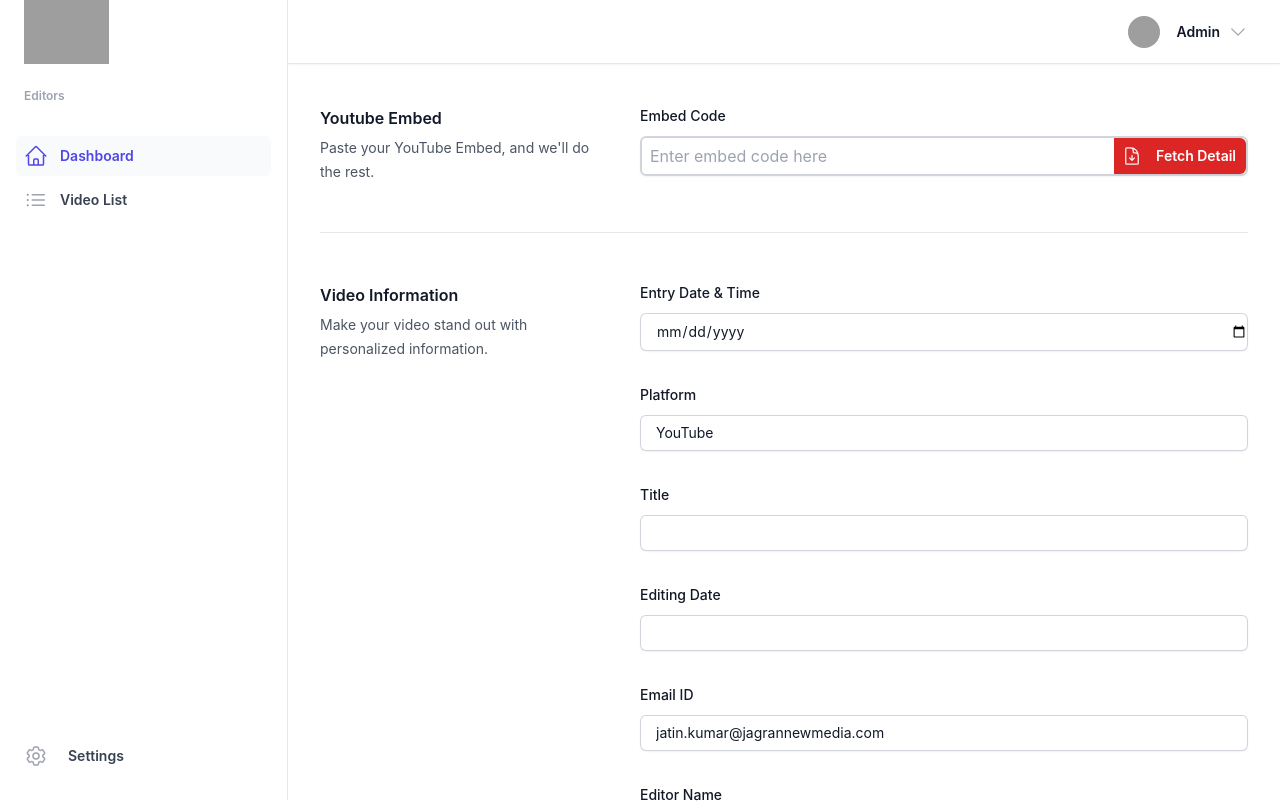
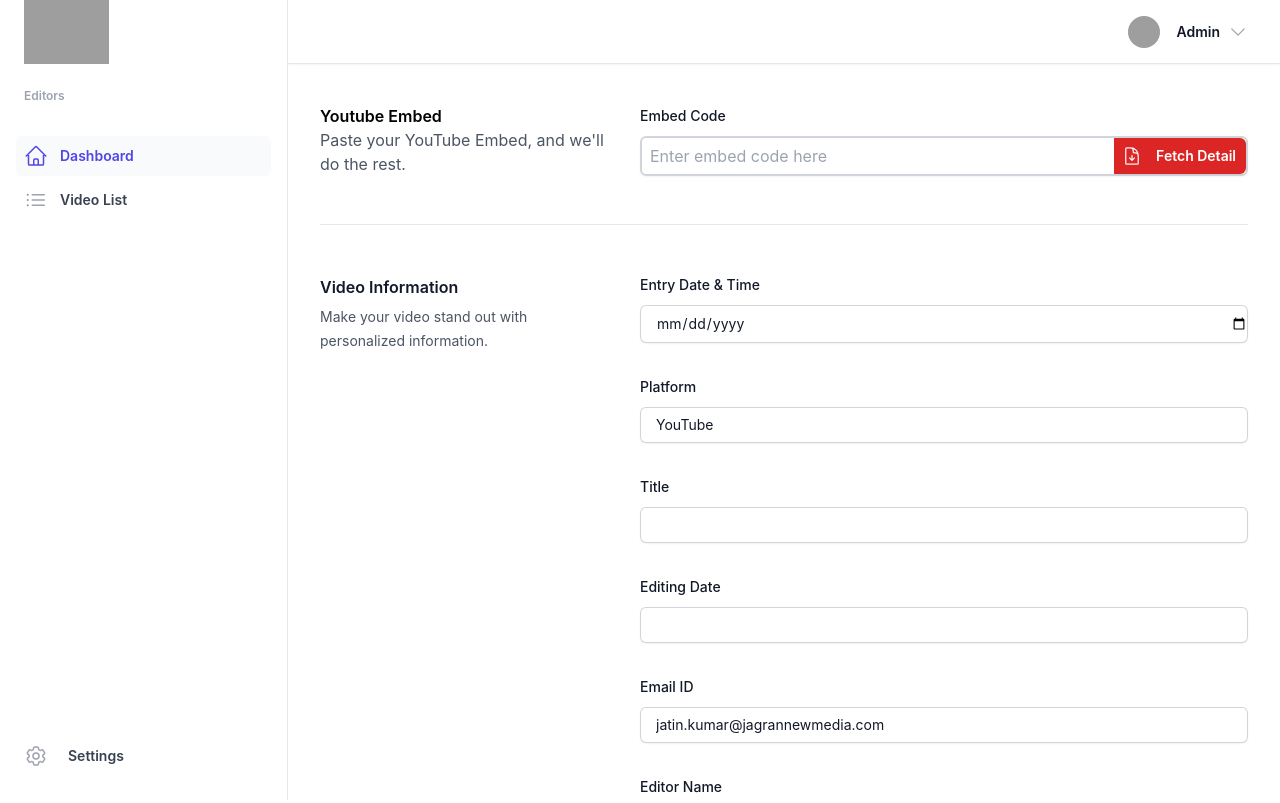
Before and after one commit to Karshnik-321/video_cms, a React (Create React App) app: page / in a window 1280 px wide. Shown: the top 803 px of the page. Built offline with nearby package versions, Linux system fonts and the light colour scheme; grey boxes are pictures that could not be loaded.

Commit message:
Youtube Embed done

```diff
--- a/src/components/YoutubeEmbed.js
+++ b/src/components/YoutubeEmbed.js
@@ -2,6 +2,7 @@ import { DocumentArrowDownIcon, VideoCameraIcon } from '@heroicons/react/24/outl
 import React from 'react'
 import CmsTextInput from '../base/TextInput'
 import CmsButton from '../base/Button'
+import CmsText from '../base/Text'
 
 const YoutubeEmbed = () => {
     const rightIcon = () => {
@@ -12,8 +13,14 @@ const YoutubeEmbed = () => {
     return (
         <div className="grid grid-cols-1 gap-x-8 gap-y-10 border-b border-gray-900/10 pb-12 md:grid-cols-3">
             <div>
-                <h2 className="text-base font-semibold leading-7 text-gray-900">Youtube Embed</h2>
-                <p className="mt-1 text-sm leading-6 text-gray-600">Paste your YouTube Embed, and we'll do the rest.</p>
+                <div>
+                    <CmsText text={"Youtube Embed"} preset="semiBold" />
+                </div>
+                <div>
+                    <CmsText text={"Paste your YouTube Embed, and we'll do the rest."} className={"text-gray-600"} preset='thin' weight={"regular"} size={"sm"} />
+                </div>
+
+                {/* <p className="mt-1 text-sm leading-6 text-gray-600">Paste your YouTube Embed, and we'll do the rest.</p> */}
             </div>
             <div className="grid max-w-2xl grid-cols-1 gap-x-6 gap-y-8 sm:grid-cols-6 md:col-span-2">
                 <div className="col-span-full">
```
